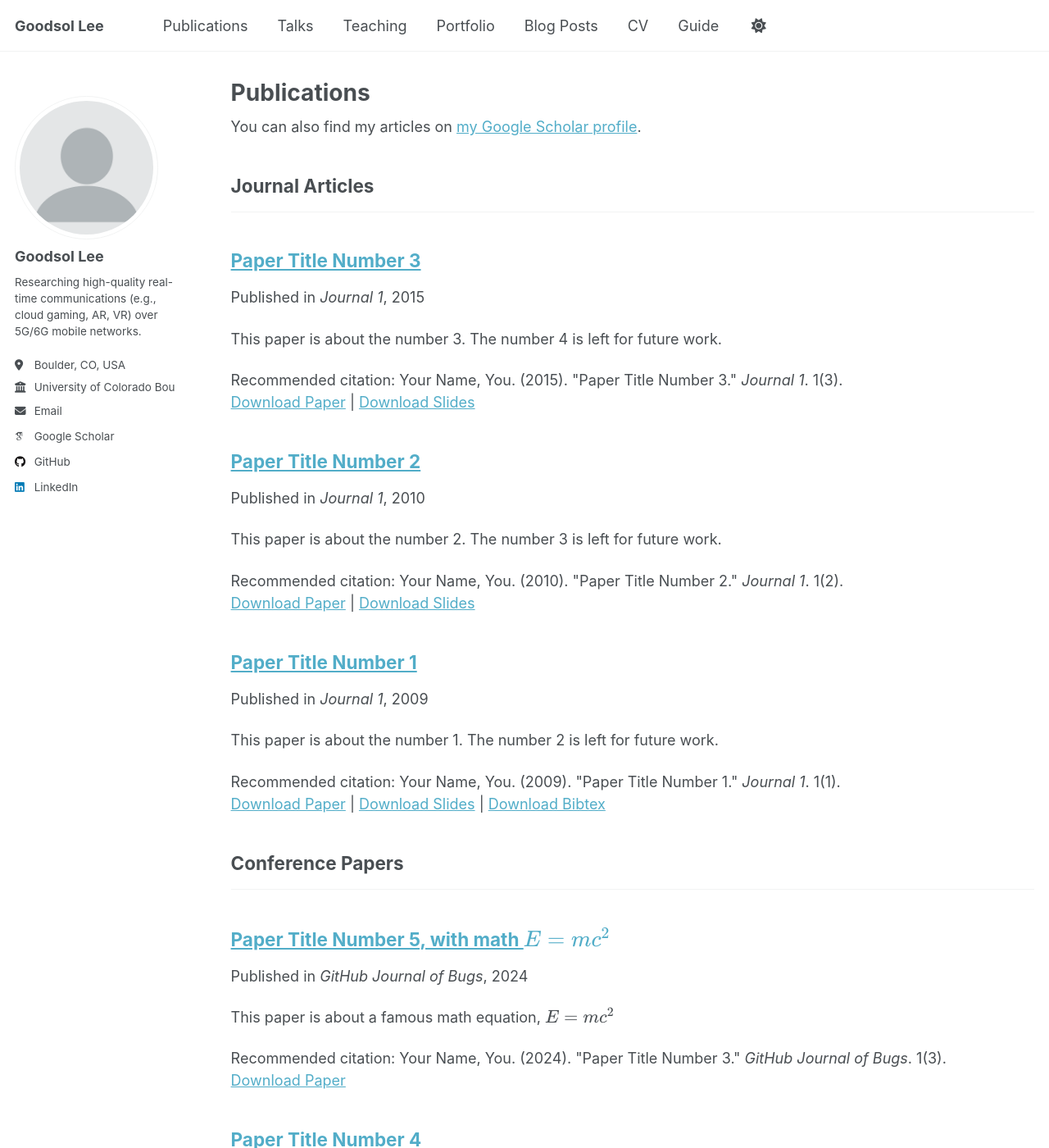
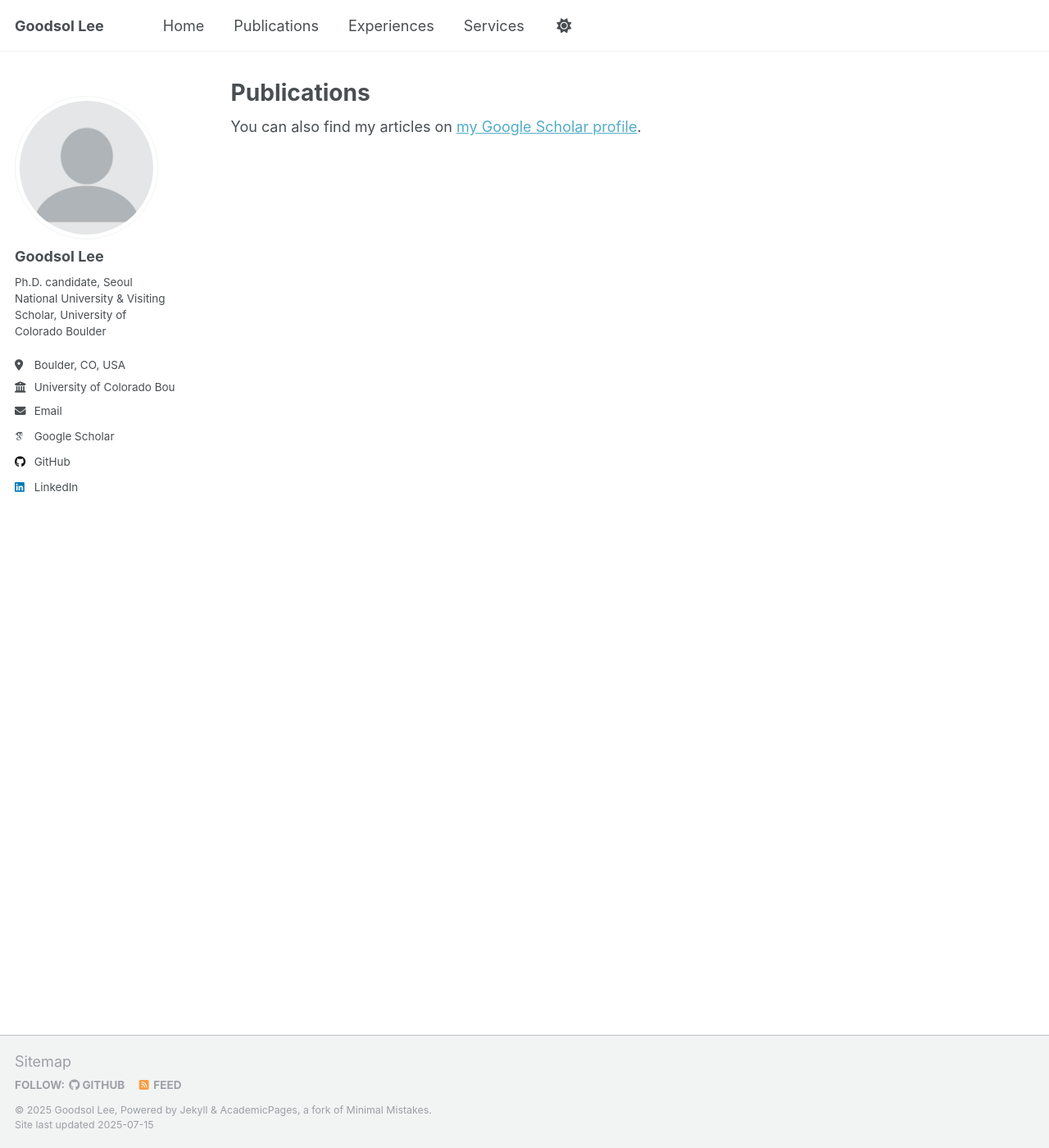
Before and after one commit to goodsollee/GoodsolLee.github.io, a Jekyll site: the page built from _pages/publications.html, in a window 1280 px wide and 1400 px high. Shown: the whole window at 82% size. Built offline with Jekyll 4.4.1, drawn with Linux system fonts in a browser that asks for light colours; some web fonts are replaced; a script that is not in the unit is left out; some of the changed text lies outside the part shown.

Commit message:
updated pages

```diff
--- a/_config.yml
+++ b/_config.yml
@@ -25,7 +25,7 @@ repository               : "goodsollee/GoodsolLee.github.io"
 author:
   avatar    : "profile.png"
   name      : "Goodsol Lee"
-  bio       : "Researching high-quality real-time communications (e.g., cloud gaming, AR, VR) over 5G/6G mobile networks."
+  bio       : "Ph.D. candidate, Seoul National University & Visiting Scholar, University of Colorado Boulder"
   location  : "Boulder, CO, USA"
   employer  : "University of Colorado Boulder"
   email     : "goodsolusa@gmail.com"
--- a/_data/navigation.yml
+++ b/_data/navigation.yml
@@ -8,26 +8,14 @@
 #      Markdown formatted page while the second is generated using JSON.
 
 main:
+  - title: "Home"
+    url: /
+
   - title: "Publications"
     url: /publications/
 
-  - title: "Talks"
-    url: /talks/
+  - title: "Experiences"
+    url: /experiences/
 
-  - title: "Teaching"
-    url: /teaching/
-
-  - title: "Portfolio"
-    url: /portfolio/
-
-  - title: "Blog Posts"
-    url: /year-archive/
-
-  - title: "CV"
-    url: /cv/
-
-  # - title: "CV"
-  #   url: /cv-json/
-
-  - title: "Guide"
-    url: /markdown/
+  - title: "Services"
+    url: /service/
--- /dev/null
+++ b/_pages/experiences.md
@@ -0,0 +1,40 @@
+---
+layout: single
+title: "Experiences"
+permalink: /experiences/
+author_profile: true
+---
+
+### Visiting Scholar
+**University of Colorado Boulder, Boulder CO, USA** — *Jun 2024 – Present* :contentReference[oaicite:5]{index=5}
+
+- **QCON:** Multi-connectivity scheduler for 5G cloud-gaming → 2.1× video PSNR & 5× P01 FPS; *USENIX NSDI ’26 accept.*
+- **RTC-aware RAN:** Cuts non-congestive 5G delay for WebRTC; *IEEE INFOCOM ’26 under submission.*
+- **ARMA:** App-RAN mutual awareness for MEC analytics; *ACM MobiSys ’25.*
+
+---
+
+### Visiting Scholar
+**Purdue University, West Lafayette IN, USA** — *Dec 2023 – May 2024* :contentReference[oaicite:6]{index=6}
+
+Collaborated on wireless QoE optimisation with Profs. Kwang Taik Kim & Mung Chiang.
+
+---
+
+### Software Engineering Intern
+**Samsung System LSI, Hwaseong KR** — *Summer 2023* :contentReference[oaicite:7]{index=7}
+
+- Diagnosed low TCP CUBIC throughput over 5G uplink; pinpointed HyStart mis-tuning as root cause.
+
+---
+
+### Research Assistant
+**Seoul National University, Seoul KR** — *Sep 2018 – Dec 2023* :contentReference[oaicite:8]{index=8}
+
+- **César:** congestion control tackling non-congestive RAN delay → 1.2× throughput @ 82 % P95 latency (*IEEE INFOCOM ’25*).
+- **Prosch:** dual-connectivity handover algorithm for mmWave 5G (*IEEE WCNC ’20*).
+
+---
+
+### Undergraduate Intern
+**SK Hynix, Seongnam KR** — *Summer 2017* :contentReference[oaicite:9]{index=9}
--- a/_publications/2009-10-01-paper-title-number-1.md
+++ /dev/null
@@ -1,14 +0,0 @@
----
-title: "Paper Title Number 1"
-collection: publications
-category: manuscripts
-permalink: /publication/2009-10-01-paper-title-number-1
-excerpt: 'This paper is about the number 1. The number 2 is left for future work.'
-date: 2009-10-01
-venue: 'Journal 1'
-slidesurl: 'http://academicpages.github.io/files/slides1.pdf'
-paperurl: 'http://academicpages.github.io/files/paper1.pdf'
-bibtexurl: 'http://academicpages.github.io/files/bibtex1.bib'
-citation: 'Your Name, You. (2009). &quot;Paper Title Number 1.&quot; <i>Journal 1</i>. 1(1).'
----
-The contents above will be part of a list of publications, if the user clicks the link for the publication than the contents of section will be rendered as a full page, allowing you to provide more information about the paper for the reader. When publications are displayed as a single page, the contents of the above "citation" field will automatically be included below this section in a smaller font.
--- a/_publications/2010-10-01-paper-title-number-2.md
+++ /dev/null
@@ -1,14 +0,0 @@
----
-title: "Paper Title Number 2"
-collection: publications
-category: manuscripts
-permalink: /publication/2010-10-01-paper-title-number-2
-excerpt: 'This paper is about the number 2. The number 3 is left for future work.'
-date: 2010-10-01
-venue: 'Journal 1'
-slidesurl: 'http://academicpages.github.io/files/slides2.pdf'
-paperurl: 'http://academicpages.github.io/files/paper2.pdf'
-citation: 'Your Name, You. (2010). &quot;Paper Title Number 2.&quot; <i>Journal 1</i>. 1(2).'
----
-
-The contents above will be part of a list of publications, if the user clicks the link for the publication than the contents of section will be rendered as a full page, allowing you to provide more information about the paper for the reader. When publications are displayed as a single page, the contents of the above "citation" field will automatically be included below this section in a smaller font.
--- a/_publications/2015-10-01-paper-title-number-3.md
+++ /dev/null
@@ -1,14 +0,0 @@
----
-title: "Paper Title Number 3"
-collection: publications
-category: manuscripts
-permalink: /publication/2015-10-01-paper-title-number-3
-excerpt: 'This paper is about the number 3. The number 4 is left for future work.'
-date: 2015-10-01
-venue: 'Journal 1'
-slidesurl: 'http://academicpages.github.io/files/slides3.pdf'
-paperurl: 'http://academicpages.github.io/files/paper3.pdf'
-citation: 'Your Name, You. (2015). &quot;Paper Title Number 3.&quot; <i>Journal 1</i>. 1(3).'
----
-
-The contents above will be part of a list of publications, if the user clicks the link for the publication than the contents of section will be rendered as a full page, allowing you to provide more information about the paper for the reader. When publications are displayed as a single page, the contents of the above "citation" field will automatically be included below this section in a smaller font.
--- a/_publications/2025-06-08-paper-title-number-5.md
+++ /dev/null
@@ -1,13 +0,0 @@
----
-title: "Paper Title Number 5, with math $$E=mc^2$$"
-collection: publications
-category: conferences
-permalink: /publication/2024-02-17-paper-title-number-4
-excerpt: 'This paper is about a famous math equation, $$E=mc^2$$'
-date: 2024-02-17
-venue: 'GitHub Journal of Bugs'
-paperurl: 'http://academicpages.github.io/files/paper3.pdf'
-citation: 'Your Name, You. (2024). &quot;Paper Title Number 3.&quot; <i>GitHub Journal of Bugs</i>. 1(3).'
----
-
-Using [MathJax](https://www.mathjax.org/) in the description is supported - $$E=mc^2$$ - however, the use must be mindful that the default delimiters are `$$...$$` and `\\[...\\]` which differs from the `$...$` that is typically expected.
```
Also changed, not shown: _pages/services.md (added, +22 -0 lines), _publications/2024-02-17-paper-title-number-4.md (deleted, +0 -13 lines).
